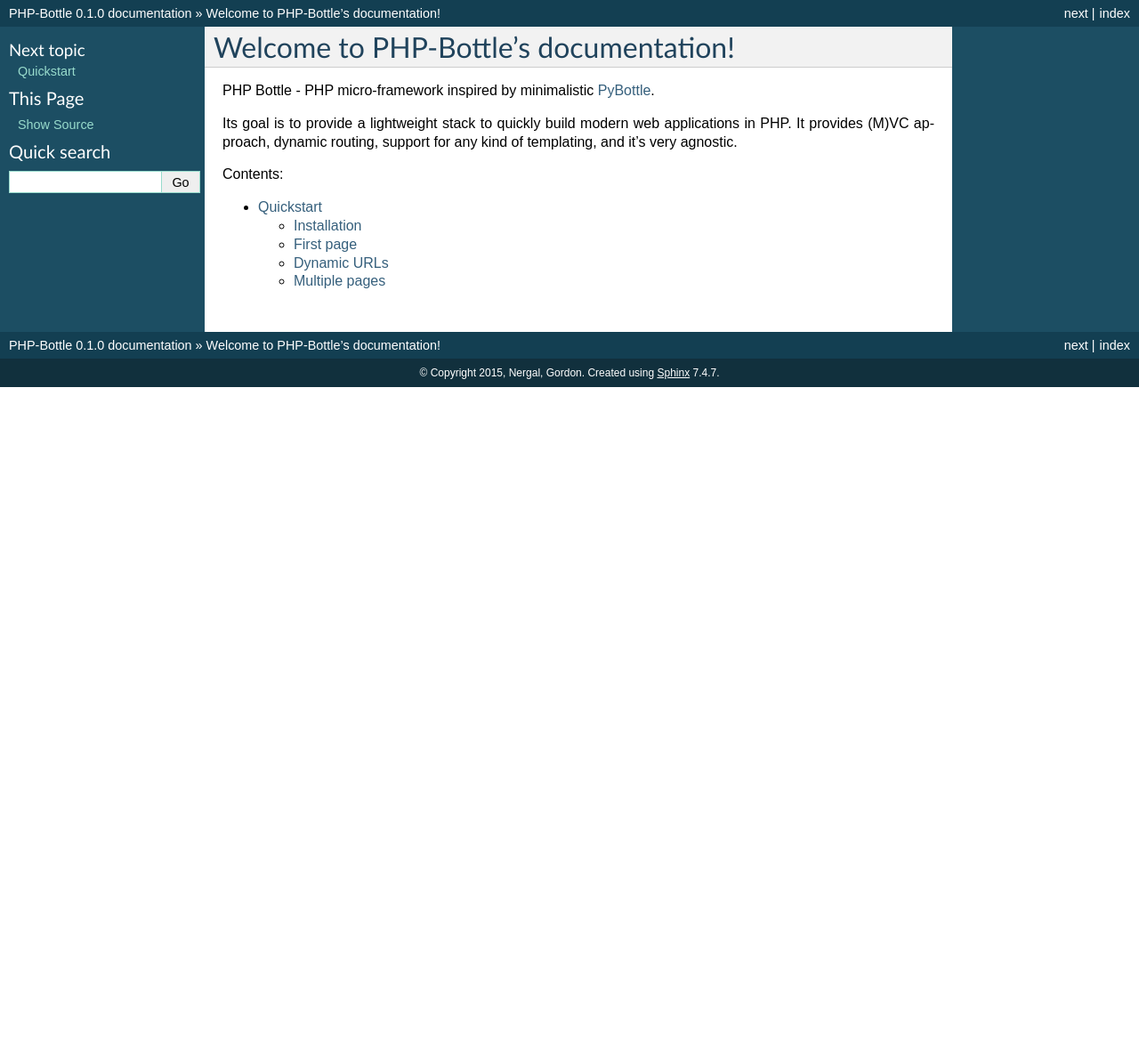
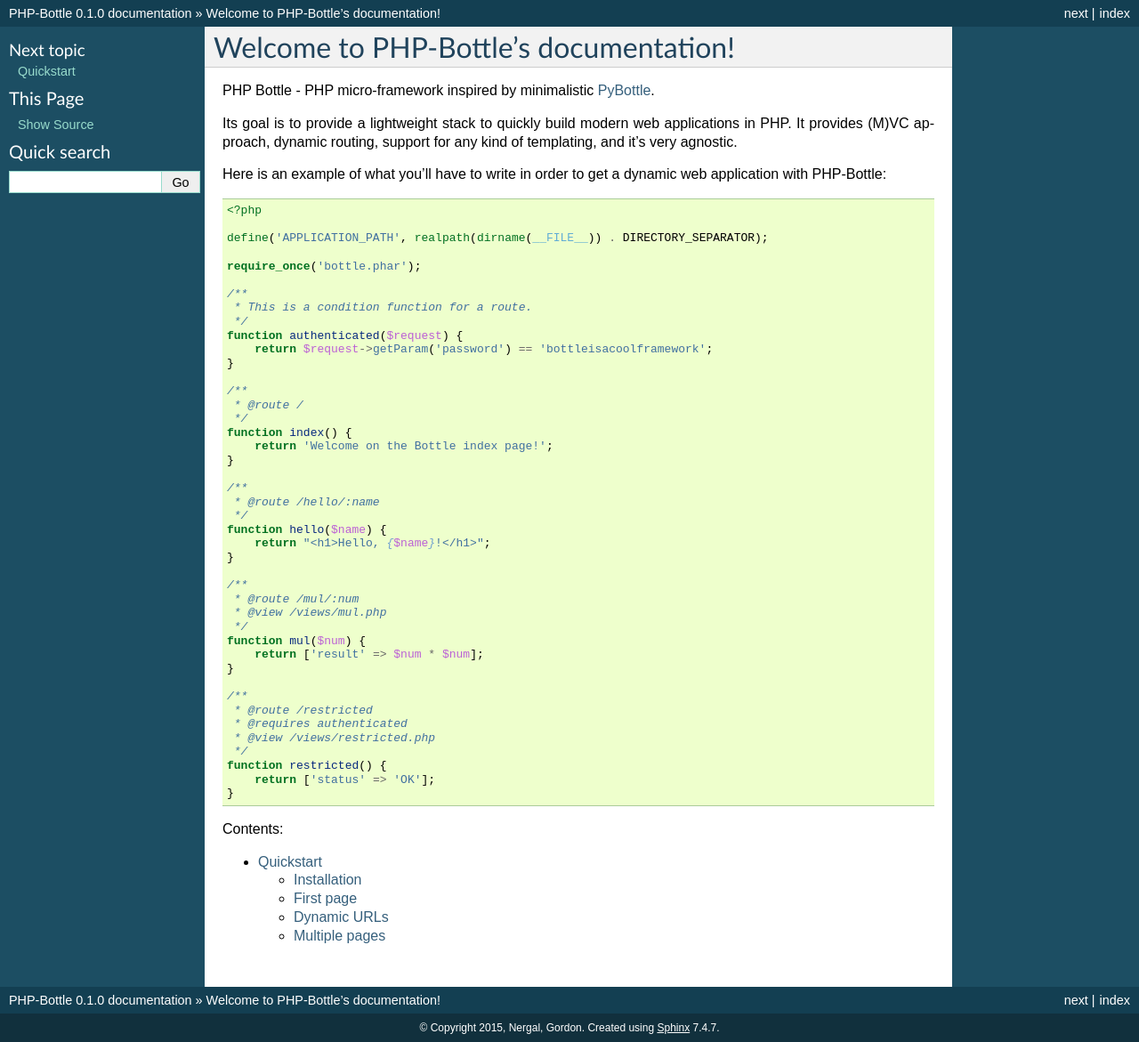
Before and after one commit to nergal/php-bottle, a Sphinx documentation site: the page built from docs/index.rst, in a window 1280 px wide. Shown: the whole page at 89% size. Built offline with Sphinx 7.4.7, drawn with Linux system fonts in a browser that asks for light colours; pages that are not in the unit, such as notebooks, are missing from menus; before the commit the page ends 900 px from its top, so only the background shows below that.

Commit message:
Added an example in docs homepage

```diff
--- a/docs/index.rst
+++ b/docs/index.rst
@@ -14,6 +14,55 @@
 applications in PHP. It provides (M)VC approach, dynamic routing, support for
 any kind of templating, and it’s very agnostic.
 
+Here is an example of what you’ll have to write in order to get a dynamic web
+application with PHP-Bottle:
+
+.. code-block:: php
+
+    <?php
+
+    define('APPLICATION_PATH', realpath(dirname(__FILE__)) . DIRECTORY_SEPARATOR);
+
+    require_once('bottle.phar');
+
+    /**
+     * This is a condition function for a route.
+     */
+    function authenticated($request) {
+        return $request->getParam('password') == 'bottleisacoolframework';
+    }
+
+    /**
+     * @route /
+     */
+    function index() {
+        return 'Welcome on the Bottle index page!';
+    }
+
+    /**
+     * @route /hello/:name
+     */
+    function hello($name) {
+        return "<h1>Hello, {$name}!</h1>";
+    }
+
+    /**
+     * @route /mul/:num
+     * @view /views/mul.php
+     */
+    function mul($num) {
+        return ['result' => $num * $num];
+    }
+
+    /**
+     * @route /restricted
+     * @requires authenticated
+     * @view /views/restricted.php
+     */
+    function restricted() {
+        return ['status' => 'OK'];
+    }
+
 Contents:
 
 .. toctree::
```
